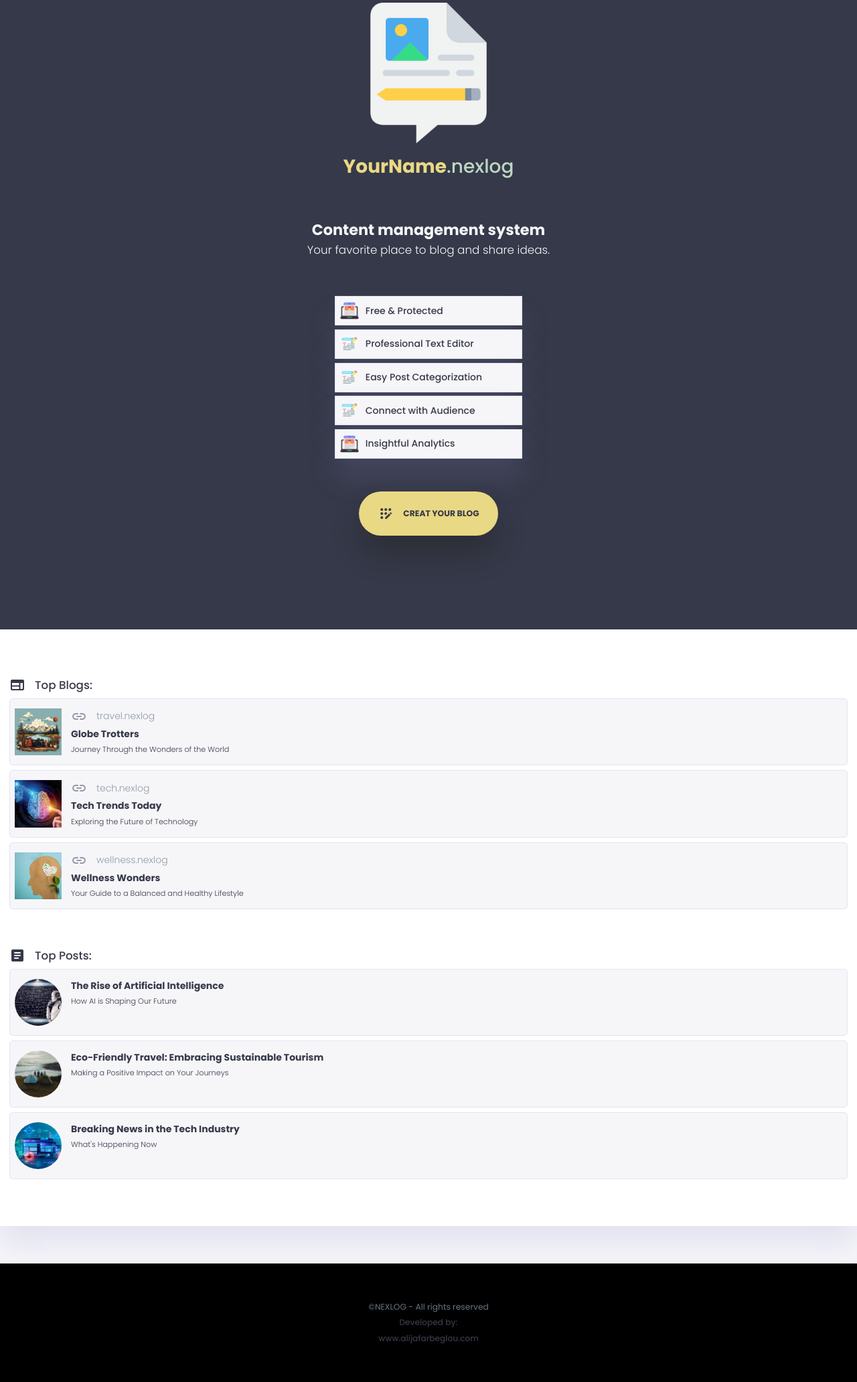
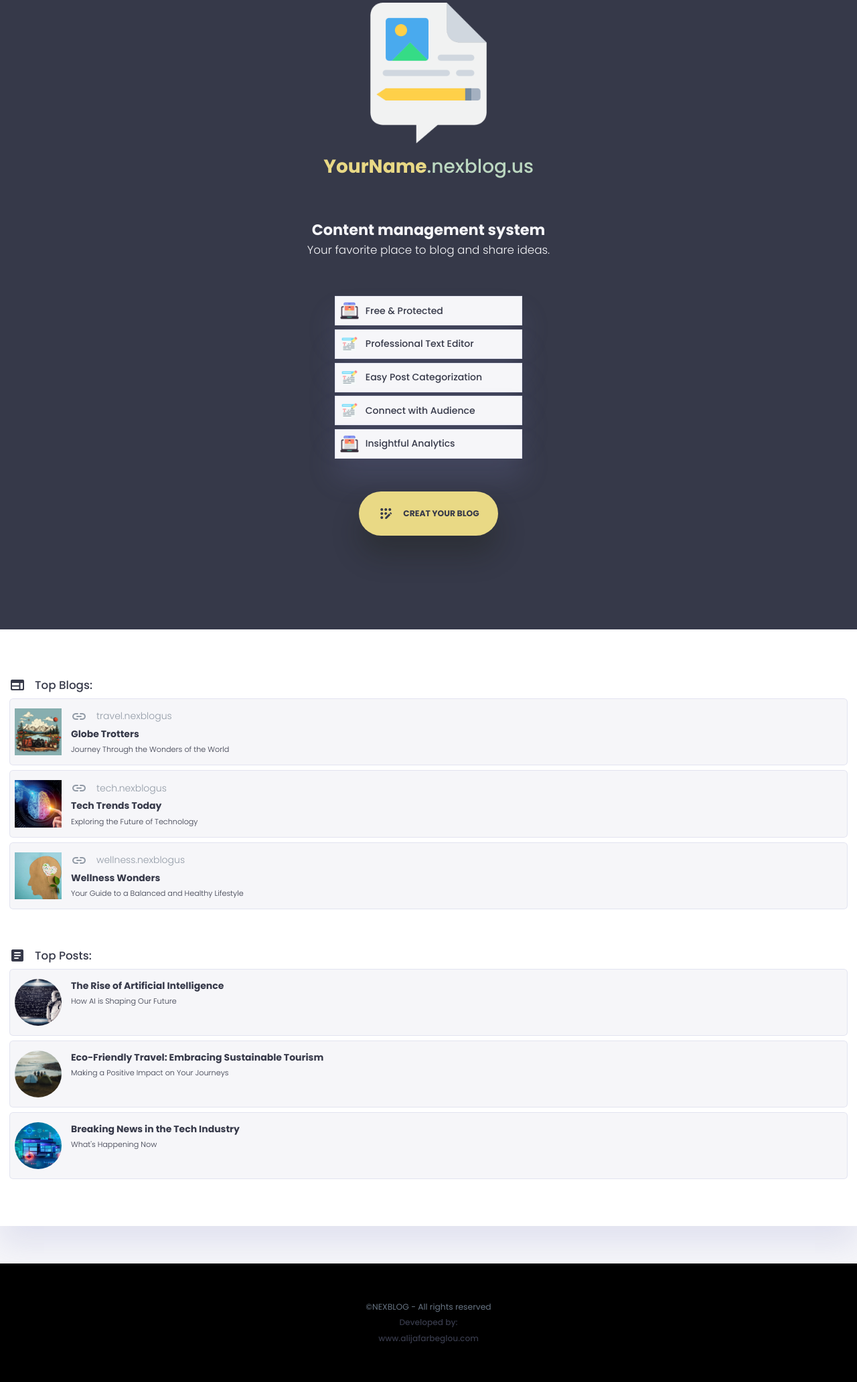
Before and after one commit to zilogfa/NexLog, a Flask app: page / in a window 1280 px wide. Shown: the part 140-2204 px from the top of the page at 67% size. Run offline with Flask 3, Linux system fonts and the light colour scheme; data comes from the database, SQL or seed files in the repository; some libraries are stand-ins or nearby versions.

Commit message:
Site name changed to NEXBLOG

```diff
--- a/app/templates/blog_base.html
+++ b/app/templates/blog_base.html
@@ -97,7 +97,8 @@
 
 <div class="blog-footer">
     <div class="footer-content">
-        <h3>{{blog.subdomain}}.nexlog</h3>
+        <h3>{{blog.blog_title}}</h3>
+        <h3>{{blog.subdomain}}.nexblog.us</h3>
         <p>Powered By:</p>
         <p> <a href="{{ url_for('main.main') }}" target="_blank">NEXLOG</a> </p>
         <p>Content management system</p>
--- a/app/templates/header.html
+++ b/app/templates/header.html
@@ -4,7 +4,7 @@
             <span class="material-icons-round">
                 cottage
                 </span>
-            <h3>NEXLOG</h3>
+            <h3>NEXBLOG</h3>
         </a>
     </div>
     <div>
--- a/app/templates/main/about.html
+++ b/app/templates/main/about.html
@@ -80,7 +80,7 @@
 
     <div class="main-footer">
         <div class="footer-content">
-            <p>©NEXLOG - All rights reserved</p>
+            <p>©NEXBLOG - All rights reserved</p>
             <h3>Developed by:</h3>
             <h3>www.alijafarbeglou.com</h3>
 
--- a/app/templates/main/main.html
+++ b/app/templates/main/main.html
@@ -24,7 +24,7 @@
             <div class="img-sec">
 
                 <img src="{{url_for('static', filename='images/main/blog-img.png')}}">
-                <h3><span>YourName</span>.nexlog</h3>
+                <h3><span>YourName</span>.nexblog.us</h3>
             </div>
 
             <div class="intro-txt">
@@ -80,7 +80,7 @@
                 <img src="{{url_for('static', filename='images/main/blank-profile-pic.png')}}">
                 {% endif %}
                 <a href="{{url_for('blog.blog', user_subdomain=blog.subdomain)}}" target="_blank">
-                    <p><span class="material-icons-round">link</span>{{ blog.subdomain }}.nexlog</p>
+                    <p><span class="material-icons-round">link</span>{{ blog.subdomain }}.nexblogus</p>
                     <h3>{{blog.blog_title}}</h3>
                     <h4>{{ blog.blog_subtitle }}</h4>
 
@@ -118,7 +118,7 @@
 
     <div class="main-footer">
         <div class="footer-content">
-            <p>©NEXLOG - All rights reserved</p>
+            <p>©NEXBLOG - All rights reserved</p>
             <h3>Developed by:</h3>
             <h3>www.alijafarbeglou.com</h3>
 
```
